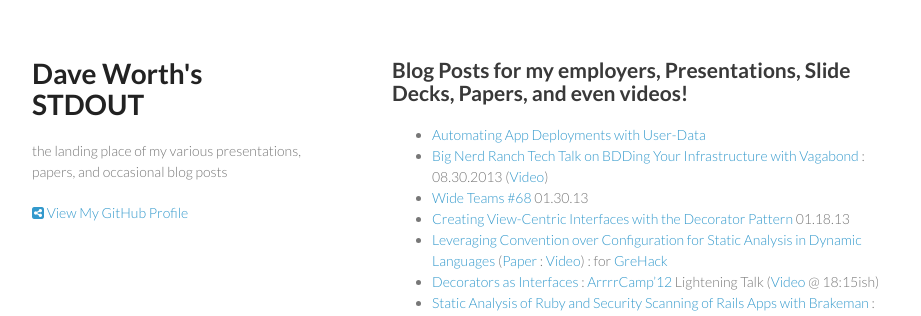
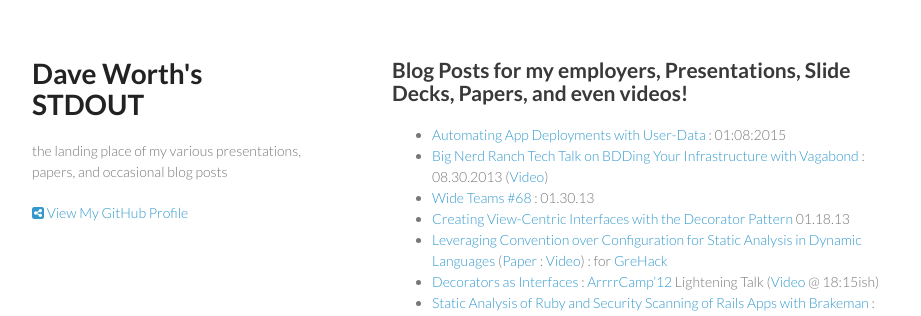
Before and after one commit to daveworth/daveworth.github.com, a Jekyll site: the page built from index.md, in a window 1280 px wide. Shown: the top 316 px of the page, without its empty margins (178-1099 px from the left). Built offline with Jekyll 4.4.1, drawn with Linux system fonts in a browser that asks for light colours; nearby versions of some CDN libraries.

Commit message:
Add dates

```diff
--- a/index.md
+++ b/index.md
@@ -1,9 +1,9 @@
 ---
 layout: default
 ---
-* [Automating App Deployments with User-Data](https://www.digitalocean.com/company/blog/automating-application-deployments-with-user-data/)
+* [Automating App Deployments with User-Data](https://www.digitalocean.com/company/blog/automating-application-deployments-with-user-data/) : 01:08:2015
 * [Big Nerd Ranch Tech Talk on BDDing Your Infrastructure with Vagabond](http://daveworth.github.io/8_30_2013_BDD_Your_Infrastructure_with_Vagabond/#slide-0) : 08.30.2013 ([Video](http://vimeo.com/74387133))
-* [Wide Teams #68](http://www.wideteams.com/2013/01/30/episode-68-david-worth-of-big-nerd-ranch/) 01.30.13
+* [Wide Teams #68](http://www.wideteams.com/2013/01/30/episode-68-david-worth-of-big-nerd-ranch/) : 01.30.13
 * [Creating View-Centric Interfaces with the Decorator Pattern](http://blog.bignerdranch.com/1702-creating-view-centric-interfaces-with-the-decorator-pattern/) 01.18.13
 * [Leveraging Convention over Configuration for Static Analysis in Dynamic Languages](http://ensiwiki.ensimag.fr/images/7/70/GreHack-2012-talk-David_Worth_and_Justin_Collins-Leveraging_Convention_over_Configuration_for_Static_Analysis_in_Dynamic_Languages.pdf) ([Paper](http://ensiwiki.ensimag.fr/images/c/c5/GreHack-2012-Leveraging_Convention_over_Configuration_for_Static_Analysis_in_Dynamic_Languages.pdf) : [Video](http://www.youtube.com/watch?feature=player_embedded&v=tHUxZbNktxg)) : for [GreHack](http://grehack.org/en/)
 * [Decorators as Interfaces](http://daveworth.github.io/ArrrrCamp_2012-DecoratorsAsInterfaces) : [ArrrrCamp'12](http://2012.arrrrcamp.be/) Lightening Talk ([Video](http://vimeo.com/groups/arrrrcamp/videos/51898787) @ 18:15ish)
```
